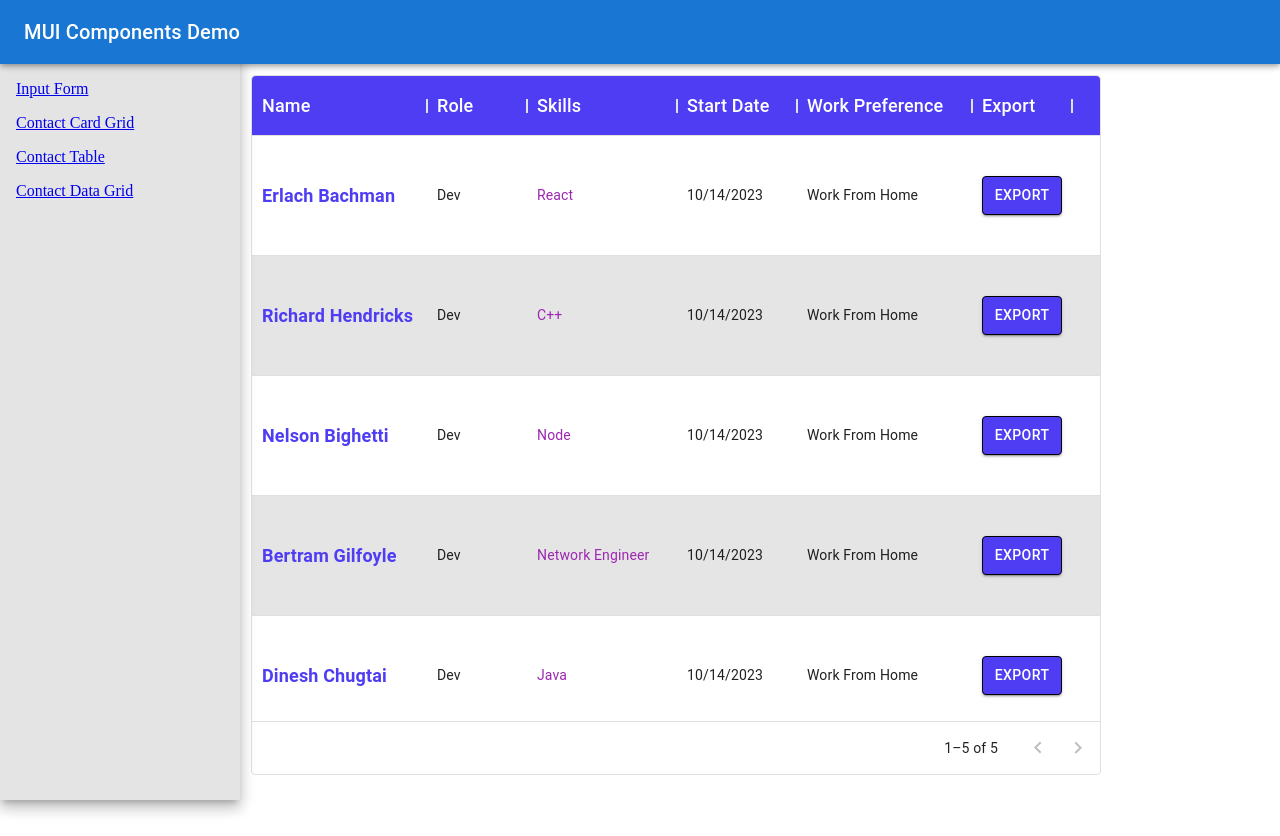
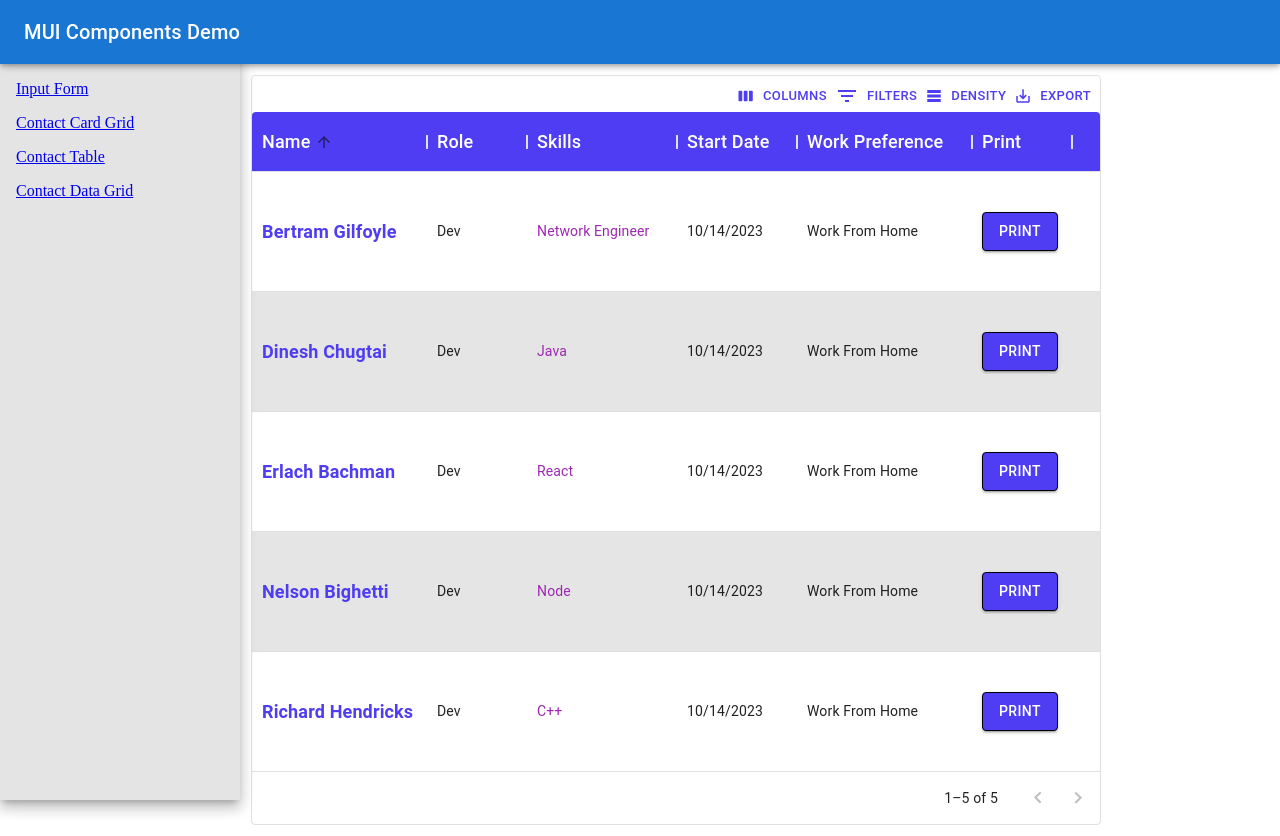
Before and after one commit to redeyedev-208/ga-mui-styling-demo, a React (Create React App) app: page /datagrid in a window 1280 px wide. Before the commit the page ends 800 px from the top, so only its background shows below. Built offline with nearby package versions, Linux system fonts and the light colour scheme.

Commit message:
added toolbar with example of custimization for later reference

```diff
--- a/src/components/DataGrid/ContactDataGrid.tsx
+++ b/src/components/DataGrid/ContactDataGrid.tsx
@@ -1,4 +1,4 @@
-import { DataGrid, GridRenderCellParams } from '@mui/x-data-grid';
+import { DataGrid, GridRenderCellParams, GridToolbar } from '@mui/x-data-grid';
 import { useTheme, Theme } from '@mui/material/styles';
 import { contactData } from '../../Data/ContactData';
 import { Box, Button } from '@mui/material';
@@ -79,7 +79,7 @@ const columns = (theme: Theme) => [
   },
   {
     // Our static contact data doesn't have a export attribute just a heads up
-    field: 'Export',
+    field: 'Print',
     renderCell: (cellValues: GridRenderCellParams<string>) => {
       return (
         <Button
@@ -89,7 +89,7 @@ const columns = (theme: Theme) => [
             handleExportClick(cellValues);
           }}
         >
-          Export
+          Print
         </Button>
       );
     },
@@ -101,7 +101,7 @@ const ContactDataGrid = (props: Props) => {
   const theme = useTheme();
 
   return (
-    <div style={{ height: 700, width: 850 }}>
+    <div style={{ height: 750, width: 850 }}>
       <DataGrid
         rows={rows()}
         columns={columns(theme)}
@@ -109,6 +109,23 @@ const ContactDataGrid = (props: Props) => {
         headerHeight={60}
         rowHeight={120}
         sx={datagridSx}
+        components={{
+          Toolbar: () => (
+            // Note: We can only add what we would like from the Toolbar
+            // To accomplish this we would change the Toolbar to GridToolbarContainer and add what we want
+            // The great thing about this is that we can do so much by using everything only if it meets our needs accordingly
+            <GridToolbar
+              sx={{
+                justifyContent: 'flex-end',
+                '& button': { border: 'none' },
+                '& .MuiBox-root': { display: 'none' }, // This is needed as a Box fills the right side so we need to remove it
+              }}
+            ></GridToolbar>
+          ),
+        }}
+        initialState={{
+          sorting: { sortModel: [{ field: 'name', sort: 'asc' }] },
+        }}
       />
     </div>
   );
```
